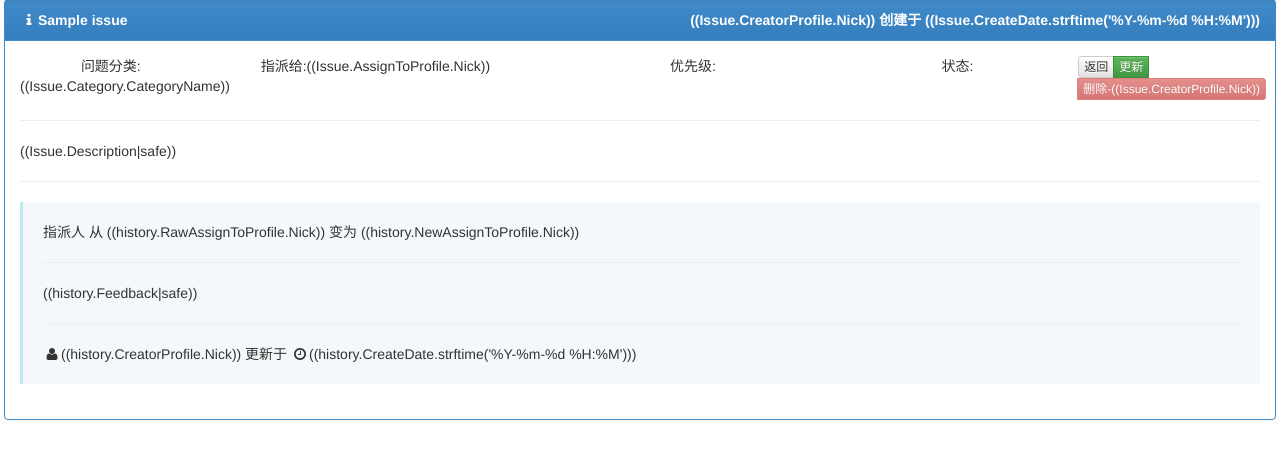
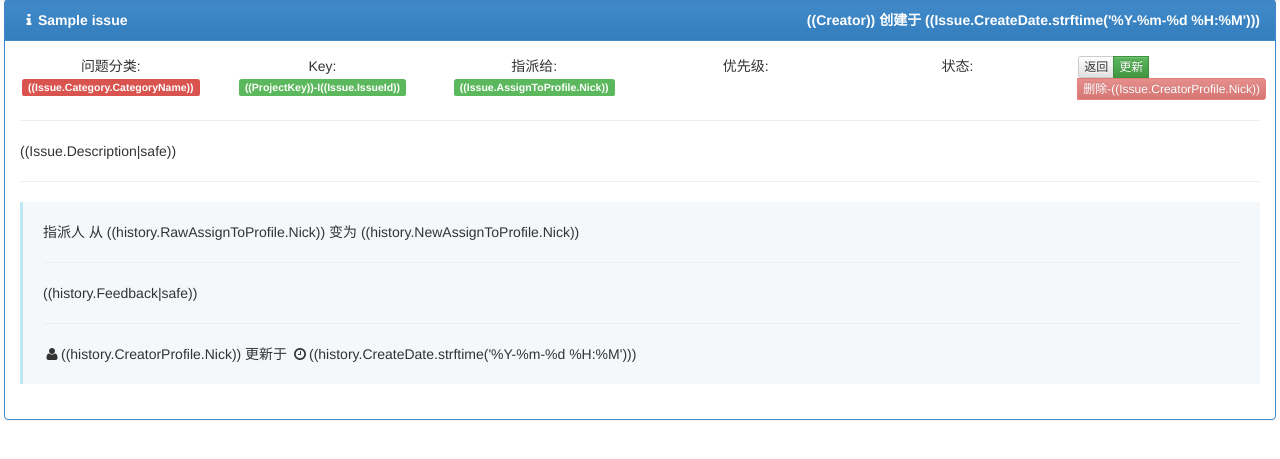
Before and after one commit to flsyaoair/guiren, a Python web app: template projectTeam/templates/Issue/Detail.html in a window 1280 px wide. Shown: the part 51-510 px from the top of the page. Run offline with Jinja, Linux system fonts and the light colour scheme; the template is opened without the code that fills it: most values are stand-ins (such as "Sample title", 1, 10 or a date in 2020).

Commit message:
问题界面，添加问题key的展示

```diff
--- a/projectTeam/controllers/issuecontroller.py
+++ b/projectTeam/controllers/issuecontroller.py
@@ -39,7 +39,7 @@
     (row_count,page_count,page_no,page_size,data) = issueservice.query(subject,assign_to,category_id,status_open,status_fixed,status_closed,status_canceled,'CreateDate',page_no)
     issue_list = []
     for i in data.all():
-        issue_list.append({'IssueId':i.IssueId,'ProjectId':i.ProjectId,'Category':i.Category.CategoryName,'Subject':i.Subject,'Priority':i.Priority,'Status':i.Status,'AssignTo':i.AssignToProfile.Nick,'Creator':i.CreatorProfile.Nick,'LastUpdateDate':i.LastUpdateDate.isoformat()})
+        issue_list.append({'IssueId':i.IssueId,'ProjectId':i.ProjectId,'ProjectKey':i.ProjectProfile.ProjectKey,'Category':i.Category.CategoryName,'Subject':i.Subject,'Priority':i.Priority,'Status':i.Status,'AssignTo':i.AssignToProfile.Nick,'Creator':i.CreatorProfile.Nick,'LastUpdateDate':i.LastUpdateDate.isoformat()})
     return jsonify(row_count=row_count,page_count=page_count,page_no=page_no,page_size=page_size,data=issue_list)
 
 @issue.route('/Issue/Detail/<int:issue_id>')
@@ -50,7 +50,7 @@
     if issue.AssignTo == g.user_id:
         issue.AssignTo = -1
     history_list = issueservice.get_history(issue_id)
-    return render_template('Issue/Detail.html',Issue=issue,HistoryList=history_list,MemberList=member_list,Category=category,CurrentUser=g.user_id)
+    return render_template('Issue/Detail.html',Issue=issue,HistoryList=history_list,Creator=issue.CreatorProfile.Nick,ProjectKey=issue.ProjectProfile.ProjectKey,MemberList=member_list,Category=category,CurrentUser=g.user_id)
 
 @issue.route('/Issue/Update',methods=['POST'])
 def update():
--- a/projectTeam/controllers/taskcontroller.py
+++ b/projectTeam/controllers/taskcontroller.py
@@ -37,7 +37,7 @@
 def create(project_id):
     member_list = teamservice.member_in_project(project_id)
 #    task = taskservice.get(member_list.TaskId)
-    return render_template('Task/Create.html',ProjectId=project_id,ProjectKey='key',MemberList=member_list)
+    return render_template('Task/Create.html',ProjectId=project_id,MemberList=member_list)
 
 @task.route('/Task/Detail/<int:task_id>')
 def detail(task_id):
@@ -48,7 +48,7 @@
         task.AssignTo = -1
 
 
-    return render_template('Task/Detail.html',Task=task,HistoryList=history_list,Creator=task.CreatorProfile.Nick,MemberList=member_list,CurrentUser=g.user_id)
+    return render_template('Task/Detail.html',Task=task,HistoryList=history_list,Creator=task.CreatorProfile.Nick,ProjectKey=task.ProjectProfile.ProjectKey,MemberList=member_list,CurrentUser=g.user_id)
 
 @task.route('/Task/Update',methods=['POST'])
 def update():
--- a/projectTeam/models/issue.py
+++ b/projectTeam/models/issue.py
@@ -4,6 +4,7 @@
 from sqlalchemy import Column,DateTime,NVARCHAR,SMALLINT,Integer,ForeignKey, Float, UnicodeText
 from sqlalchemy.orm import relationship
 from projectTeam.models.userprofile import UserProfile
+from projectTeam.models.project import Project
 
 class IssueStatus:
     Open = 1
@@ -54,6 +55,7 @@
     __tablename__ = 'Issue'
     IssueId = Column('IssueId', Integer,primary_key=True,nullable=False,autoincrement=True)
     ProjectId = Column('ProjectId', Integer,ForeignKey('Project.ProjectId'),nullable = False)
+    ProjectProfile = relationship('Project', lazy='subquery', foreign_keys=ProjectId,primaryjoin=ProjectId == Project.ProjectId)
     CategoryId = Column('CategoryId', Integer,ForeignKey('IssueCategory.CategoryId'),nullable = False)
     Category = relationship('IssueCategory', foreign_keys=CategoryId,primaryjoin=CategoryId == IssueCategory.CategoryId)
     Subject = Column('Subject', NVARCHAR(30),nullable = False)
--- a/projectTeam/templates/Issue/Detail.html
+++ b/projectTeam/templates/Issue/Detail.html
@@ -7,16 +7,19 @@
 {% endblock %}
 {% block subcontent %}
 <div class="panel panel-primary" ng-controller="IssueUpdateCtrl" ng-init="Issue.IssueId=((Issue.IssueId));Issue.ProjectId=((Issue.ProjectId));Issue.Subject='((Issue.Subject))';Issue.AssignTo=((Issue.AssignTo));Issue.CategoryId=((Issue.CategoryId));Issue.Status=((Issue.Status));Issue.Priority=((Issue.Priority))">
-    <div class="panel-heading"><strong><i class="fa fa-info fa-fw"></i>{{Issue.Subject}}</strong><strong class="pull-right">((Issue.CreatorProfile.Nick)) 创建于 ((Issue.CreateDate.strftime('%Y-%m-%d %H:%M')))</strong></div>
+        <div class="panel-heading"><strong><i class="fa fa-info fa-fw"></i>{{Issue.Subject}}</strong><strong class="pull-right">((Creator)) 创建于 ((Issue.CreateDate.strftime('%Y-%m-%d %H:%M')))</strong></div>
     <div class="panel-body">
         <div class="row text-center">
             <div class="col-sm-2">
-                问题分类:((Issue.Category.CategoryName))
+                问题分类:<strong class="label label-danger">((Issue.Category.CategoryName))</strong>
             </div>
-            <div class="col-sm-3">
-                指派给:((Issue.AssignToProfile.Nick))
+            <div class="col-sm-2">
+                Key:<strong class="label label-success">((ProjectKey))-I((Issue.IssueId))</strong>
             </div>
-            <div class="col-sm-3" ng-switch on="Issue.Priority">
+            <div class="col-sm-2">
+                指派给:<strong class="label label-success">((Issue.AssignToProfile.Nick))</strong>
+            </div>
+            <div class="col-sm-2" ng-switch on="Issue.Priority">
                 优先级:
                 <strong class="label label-danger" ng-switch-when="1">高</strong>
                 <strong class="label label-success" ng-switch-when="2">中</strong>
--- a/projectTeam/templates/Task/Create.html
+++ b/projectTeam/templates/Task/Create.html
@@ -7,7 +7,7 @@
 {% endblock %}
 {% block subcontent %}
 <div class="panel panel-primary" ng-controller="TaskCreateCtrl" ng-init="Task.ProjectId=((ProjectId))">
-    <div class="panel-heading"><i class="fa fa-plus fa-fw"></i>创建新任务((ProjectKey))</div>
+    <div class="panel-heading"><i class="fa fa-plus fa-fw"></i>创建新任务</div>
     <div class="panel-body">
         <form role="form" name="createTaskForm">
             <div class="alert alert-success alert-dismissable" ng-show="AddSuccess">
```
Also changed, not shown: projectTeam/templates/Issue/List.html (+6 -3 lines), projectTeam/templates/Task/Detail.html (+8 -8 lines).
